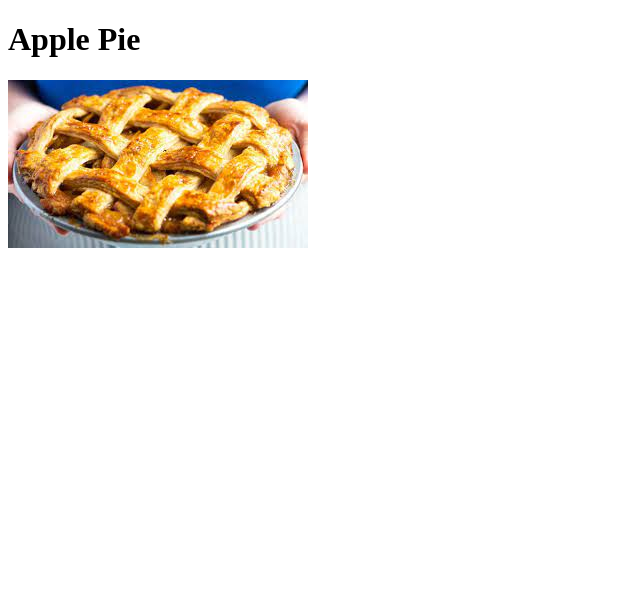
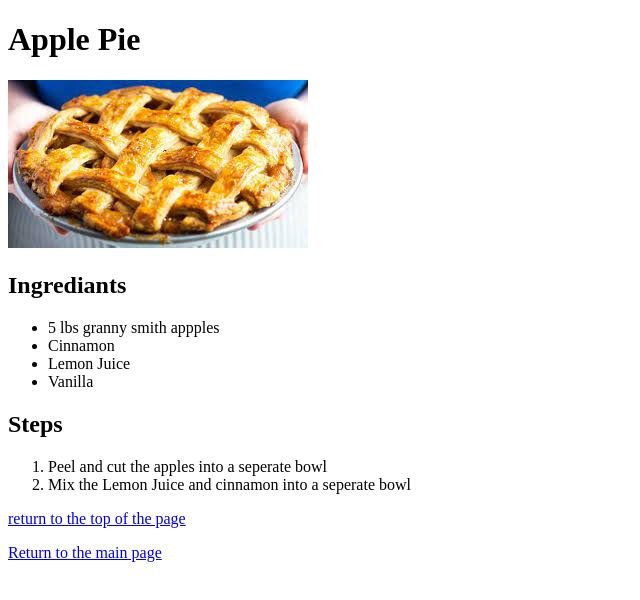
Before and after one commit to Mccray1997/odin-recipes, a plain HTML site: page recipes/applepie.html in a window 1280 px wide. Shown: the whole page, without its empty margins (0-640 px from the left). Drawn offline with Linux system fonts and the light colour scheme.

Commit message:
added things

```diff
--- a/recipes/applepie.html
+++ b/recipes/applepie.html
@@ -7,5 +7,23 @@
     <body>
         <h1>Apple Pie</h1>
         <img src="../images/applepie.jpeg">
+        <p><h2>Ingrediants</h2></body></p>
+            <p>
+                <ul>
+                    <li>5 lbs granny smith appples</li>
+                    <li>Cinnamon</li>
+                    <li>Lemon Juice</li>
+                    <li>Vanilla</li>
+                </ul>
+            </p>
+        <p><h2>Steps</h2></p>
+            <p>
+                <ol>
+                    <li>Peel and cut the apples into a seperate bowl</li>
+                    <li>Mix the Lemon Juice and cinnamon into a seperate bowl</li>
+                </ol>
+            </p>
+        <p><a href= ./applepie.html> return to the top of the page</a></p>
+        <p><a href="../index.html">Return to the main page</a></p>
     </body>
 </html>
```
Also changed, not shown: index.html (+7 -0 lines), recipes/meatloaf.html (+15 -1 lines).
